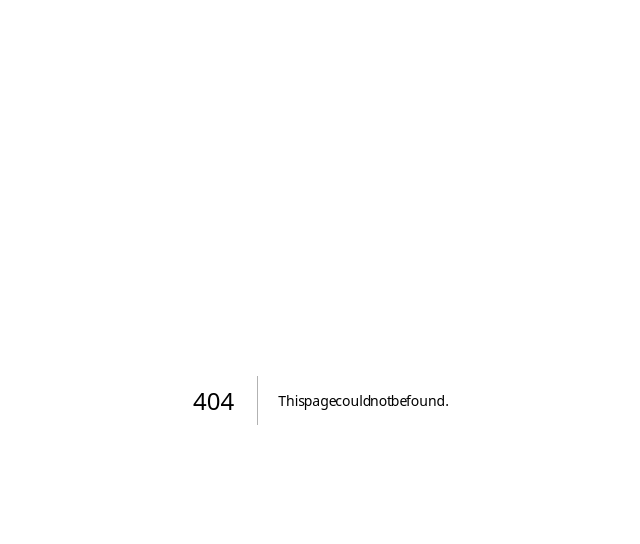
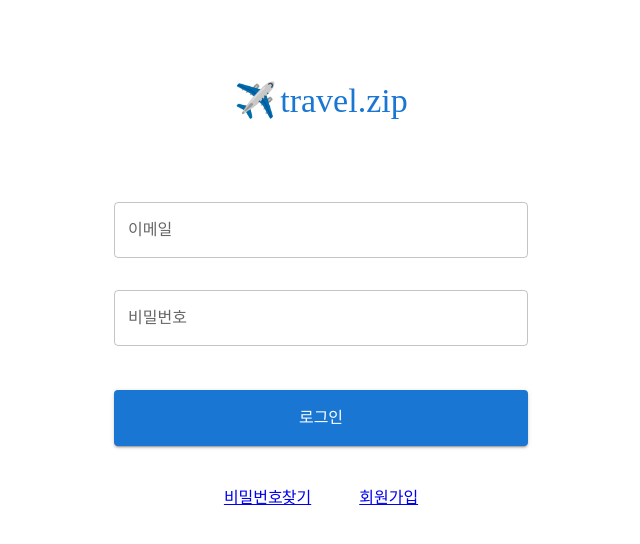
Before and after one commit to prgrms-web-devcourse/Team-Moongsal-Travel.zip-FE, a Next.js app: page /auth/login in a window 1280 px wide. Before the commit this address had no page. Shown: the top 544 px of the page, without its empty margins (319-959 px from the left). Built offline with nearby package versions, Linux system fonts and the light colour scheme; a web font is replaced by a local one.

Commit message:
design: 로컬 로그인 디자인 구현

```diff
--- /dev/null
+++ b/src/components/Login/Local.tsx
@@ -0,0 +1,31 @@
+import { Button, Stack, TextField } from '@mui/material';
+import Link from 'next/link';
+import React from 'react';
+
+const Local = () => {
+  return (
+    <>
+      <Stack spacing={4}>
+        <TextField id='outlined-basic' label='이메일' variant='outlined' />
+        <TextField id='outlined-basic' label='비밀번호' variant='outlined' />
+      </Stack>
+      <Button variant='contained' sx={buttonStyle}>
+        로그인
+      </Button>
+
+      <Stack spacing={6} direction='row' justifyContent='center'>
+        <Link href='/'>비밀번호 찾기</Link>
+        <Link href='/'>회원가입</Link>
+      </Stack>
+    </>
+  );
+};
+
+export default Local;
+
+const buttonStyle = {
+  marginY: 5.5,
+  fontSize: '1rem',
+  paddingY: 0,
+  height: 56,
+} as const;
--- /dev/null
+++ b/src/components/Login/index.ts
@@ -0,0 +1 @@
+export { default as Local } from './Local';
--- /dev/null
+++ b/src/pages/auth/login.tsx
@@ -0,0 +1,16 @@
+import { Stack, Typography } from '@mui/material';
+
+import { Local } from '@/components/Login';
+
+const LoginPage = () => {
+  return (
+    <Stack>
+      <Typography component='h1' variant='h4' my={10} align='center' color='primary'>
+        ✈️ travel.zip
+      </Typography>
+      <Local />
+    </Stack>
+  );
+};
+
+export default LoginPage;
```
